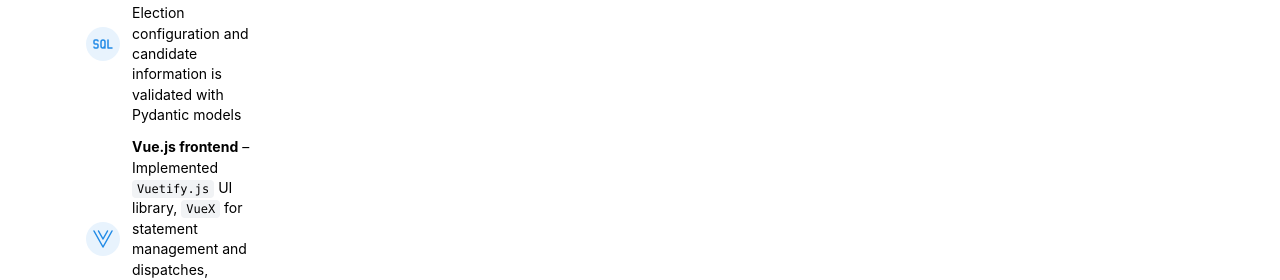
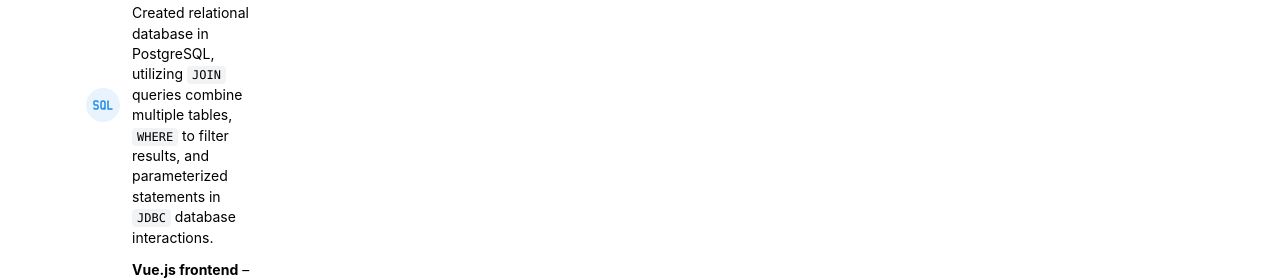
Before and after one commit to sxflynn/portfolio, a React (Vite) app: page /projects in a window 1280 px wide. Shown: the part 1820-2100 px from the top of the page. Built offline with nearby package versions, Linux system fonts and the light colour scheme.

Commit message:
added new video embed and updated descriptions

```diff
--- a/src/pages/Projects/CoverMyShiftProject.tsx
+++ b/src/pages/Projects/CoverMyShiftProject.tsx
@@ -2,7 +2,7 @@ import { Container, Title, Button, Group, Text, List, ThemeIcon, rem, Code } fro
 import { IconCheck, IconExternalLink, IconCoffee, IconSql, IconBrandVue} from '@tabler/icons-react';
 import classes from './Projects.module.css'
 import ExternalLink from '../../components/ExternalLink';
-import ballotBearDemo from '../../assets/ballotbear-demo.mp4';
+import coverMyShiftDemo from '../../assets/covermyshift-demo.mp4';
 
 const CoverMyShiftProject = () => {
 
@@ -41,7 +41,7 @@ const CoverMyShiftProject = () => {
                                     <IconSql style={{ width: rem(24), height: rem(24) }} stroke={1.5} />
                                 </ThemeIcon>
                             }>
-                            <b>PostgreSQL database</b> – Election configuration and candidate information is validated with Pydantic models
+                            <b>PostgreSQL database</b> – Created relational database in PostgreSQL, utilizing <Code>JOIN</Code> queries combine multiple tables, <Code>WHERE</Code> to filter results, and parameterized statements in <Code>JDBC</Code> database interactions.
                         </List.Item>
                         <List.Item
                             icon={
@@ -70,8 +70,8 @@ const CoverMyShiftProject = () => {
                 </div>
 
                 <div className={classes.video}>
-                    <video autoPlay muted loop playsInline>
-                        <source src={ballotBearDemo} type="video/mp4"/>
+                    <video autoPlay muted loop playsInline controls>
+                        <source src={coverMyShiftDemo} type="video/mp4"/>
                     </video>
 
 
```
